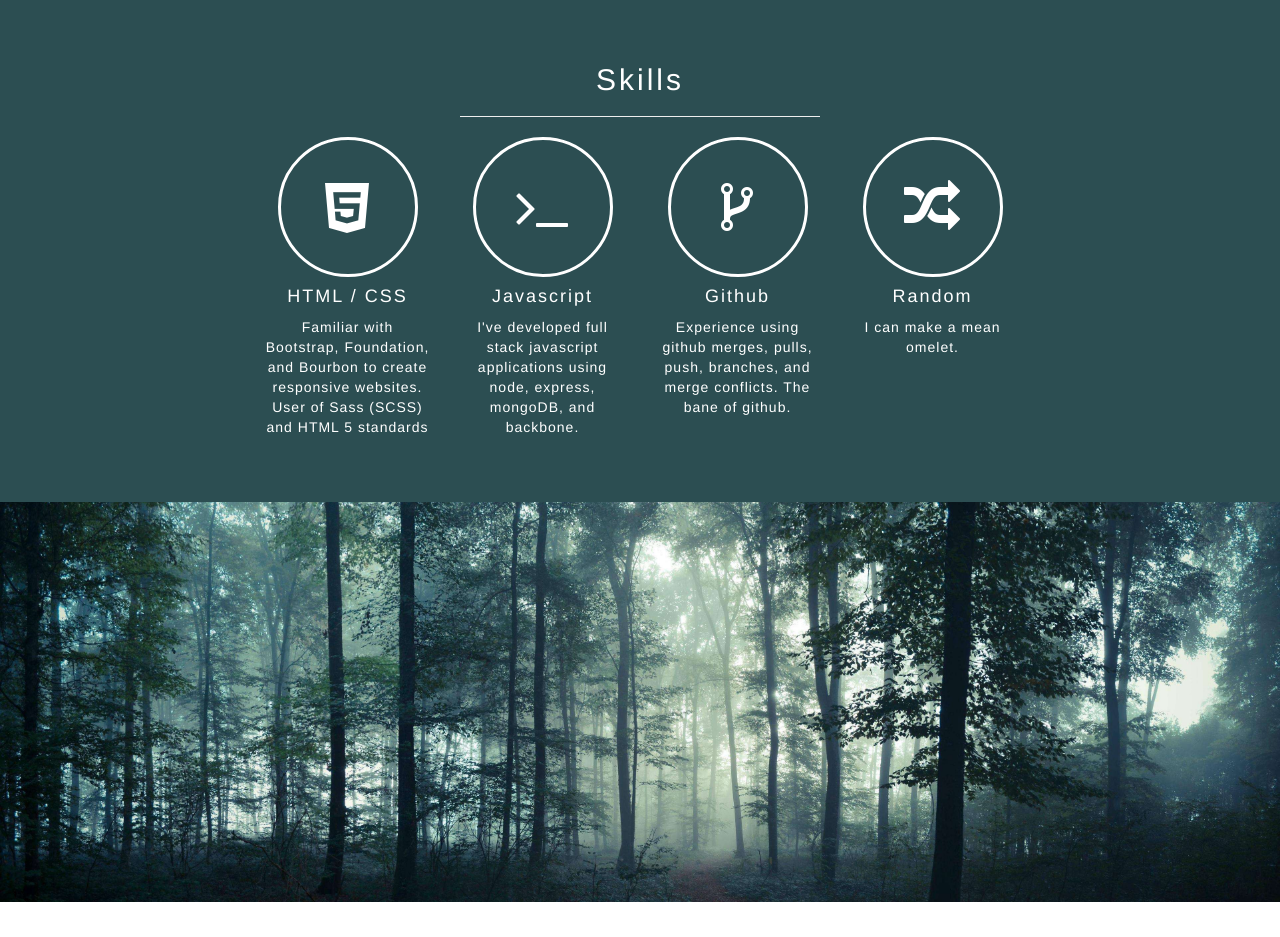
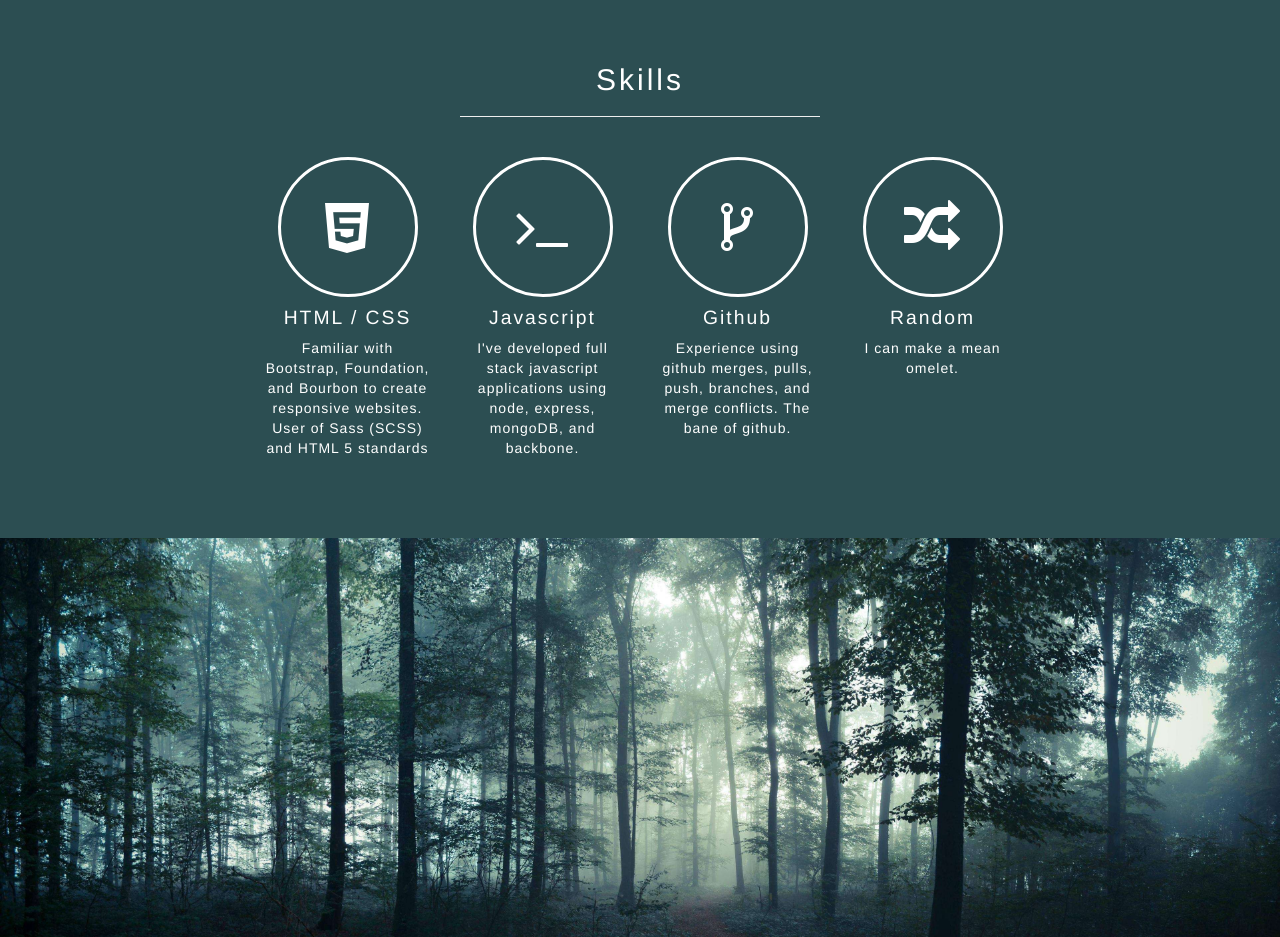
Before and after one commit to tyleriguchi/bootstrapped-portfolio, a website: page index.html in a window 1280 px wide. Shown: the part 1080-2017 px from the top of the page. Drawn offline with nearby package versions, Linux system fonts and the light colour scheme.

Commit message:
small style change

```diff
--- a/app/styles/main.scss
+++ b/app/styles/main.scss
@@ -21,6 +21,7 @@ h1, h2, h3 {
 h4 {
   letter-spacing: 2px;
   font-weight: 200;
+  font-size: 1.38em;
 }
 
 a, a:visited {
@@ -194,8 +195,11 @@ a:hover {
   color: $white;
 }
 
+.skills-row {
+  padding-top: 20px;
+}
 .skills-item {
-  margin-bottom: 15px;
+  margin-bottom: 30px;
 }
 
 i.skills-icon {
--- a/index.html
+++ b/index.html
@@ -67,7 +67,7 @@
             <hr>
           </div>
         </div>
-        <div class="row">
+        <div class="row skills-row">
           <div class="col-md-2 col-md-offset-2 text-center">
             <div class="skills-item">
               <i class="skills-icon fa fa-html5"></i>
```
Also changed, not shown: app/styles/main.css, 1 other file.
